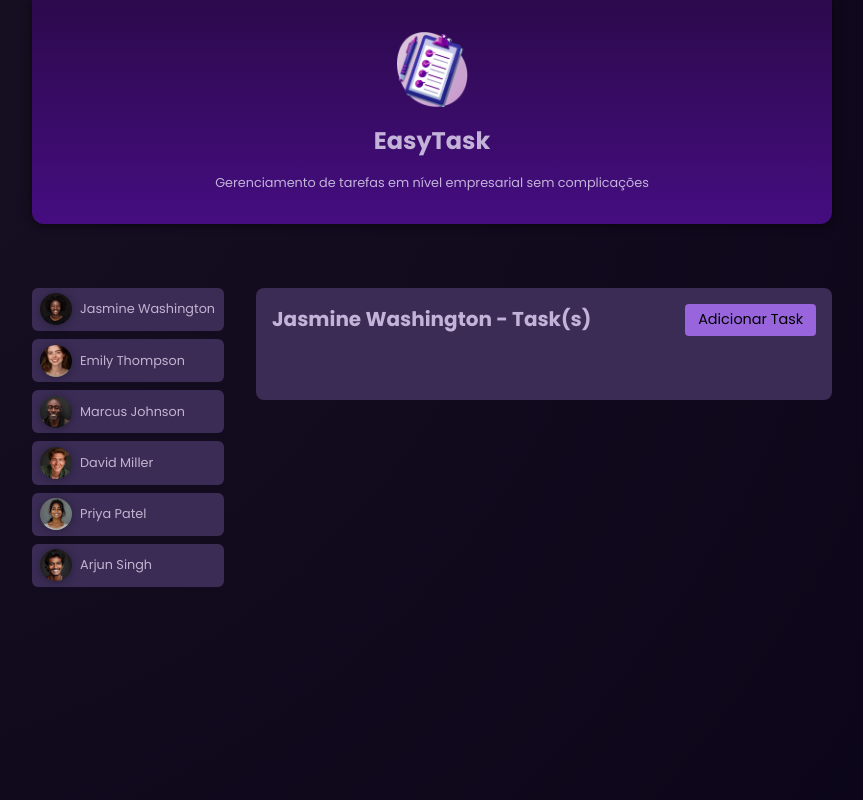
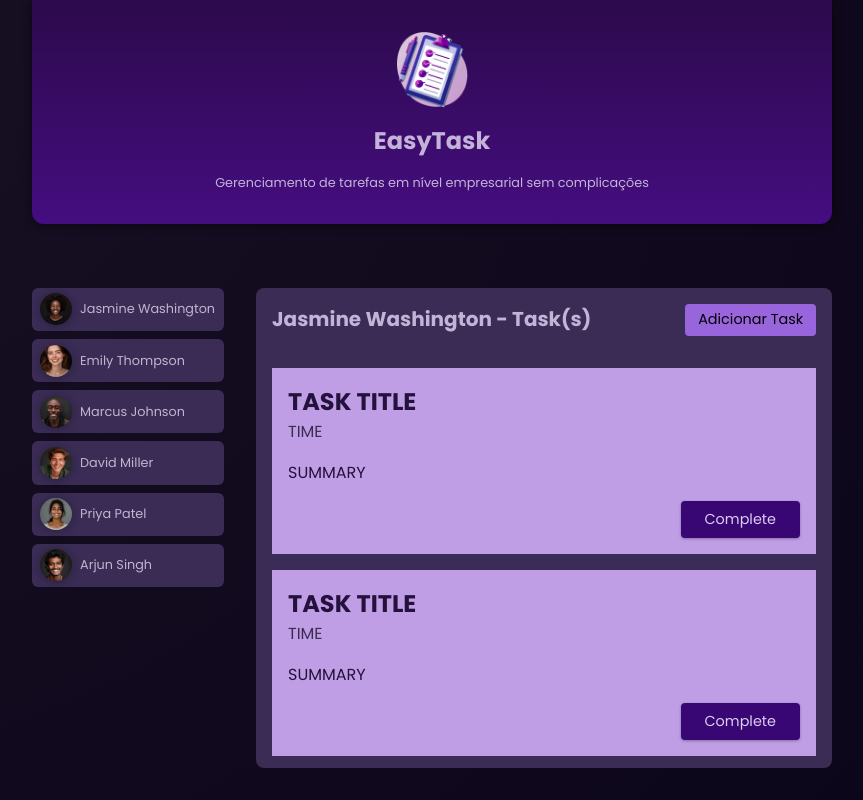
Before and after one commit to joaosehn2406/first-angular-project, an Angular app: page / in a window 1280 px wide. Both pictures are taken after a click on the button "Jasmine Washington". Shown: the whole page, without its empty margins (208-1071 px from the left). Built offline with nearby package versions, Linux system fonts and the light colour scheme.

Commit message:
Created task component

```diff
--- /dev/null
+++ b/src/app/tasks/task/task.css
@@ -0,0 +1,42 @@
+article {
+  padding: 1rem;
+  color: #25113d;
+  background-color: #bf9ee5;
+}
+
+h2 {
+  margin: 0;
+}
+
+time {
+  color: #3c2c50;
+}
+
+.actions {
+  text-align: right;
+  margin: 0;
+}
+
+.actions button {
+  font: inherit;
+  font-size: 0.9rem;
+  cursor: pointer;
+  background-color: #380774;
+  color: #decdf2;
+  border-radius: 4px;
+  padding: 0.5rem 1.5rem;
+  border: none;
+  box-shadow: 0 1px 3px rgba(0, 0, 0, 0.3);
+  transition: all 0.3s ease;
+}
+
+.actions button:hover,
+.actions button:active {
+  background-color: #4a0774;
+  box-shadow: 0 1px 6px rgba(0, 0, 0, 0.3);
+}
+
+.actions button:active {
+  background-color: #7f4bcc;
+  transform: translateY(1px);
+}
--- /dev/null
+++ b/src/app/tasks/task/task.html
@@ -0,0 +1,8 @@
+<article>
+  <h2>TASK TITLE</h2>
+  <time>TIME</time>
+  <p>SUMMARY</p>
+  <p class="actions">
+    <button>Complete</button>
+  </p>
+</article>
--- a/src/app/tasks/tasks.html
+++ b/src/app/tasks/tasks.html
@@ -8,7 +8,13 @@
 
   <ul>
     <li>
-
+      <app-task />
+    </li>
+    <li>
+      <app-task />
+    </li>
+    <li>
+      <app-task />
     </li>
   </ul>
 </section>
--- a/src/app/tasks/tasks.ts
+++ b/src/app/tasks/tasks.ts
@@ -1,8 +1,11 @@
 import {Component, Input} from '@angular/core';
+import {Task} from './task/task';
 
 @Component({
   selector: 'app-tasks',
-  imports: [],
+  imports: [
+    Task
+  ],
   templateUrl: './tasks.html',
   styleUrl: './tasks.css',
 })
```
Also changed, not shown: src/app/tasks/task/task.ts (added, +11 -0 lines).
